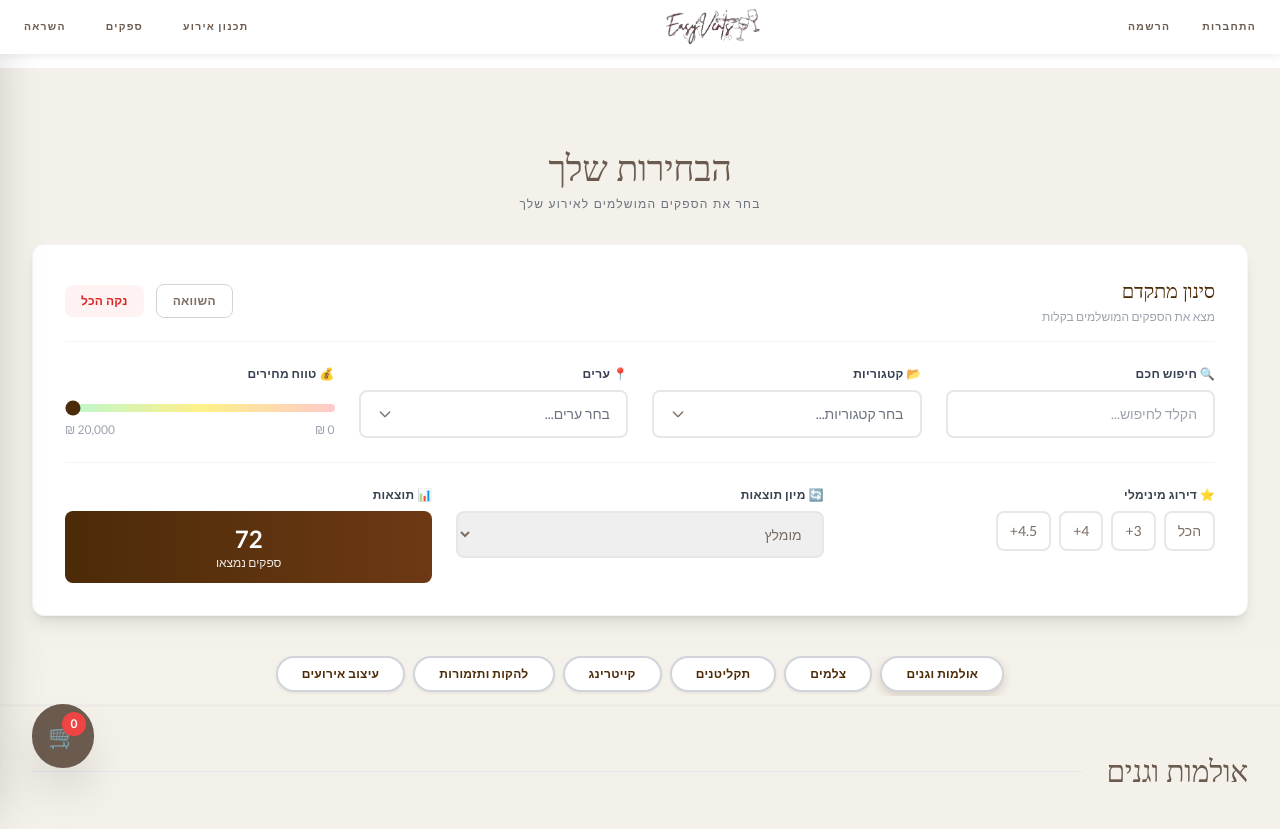
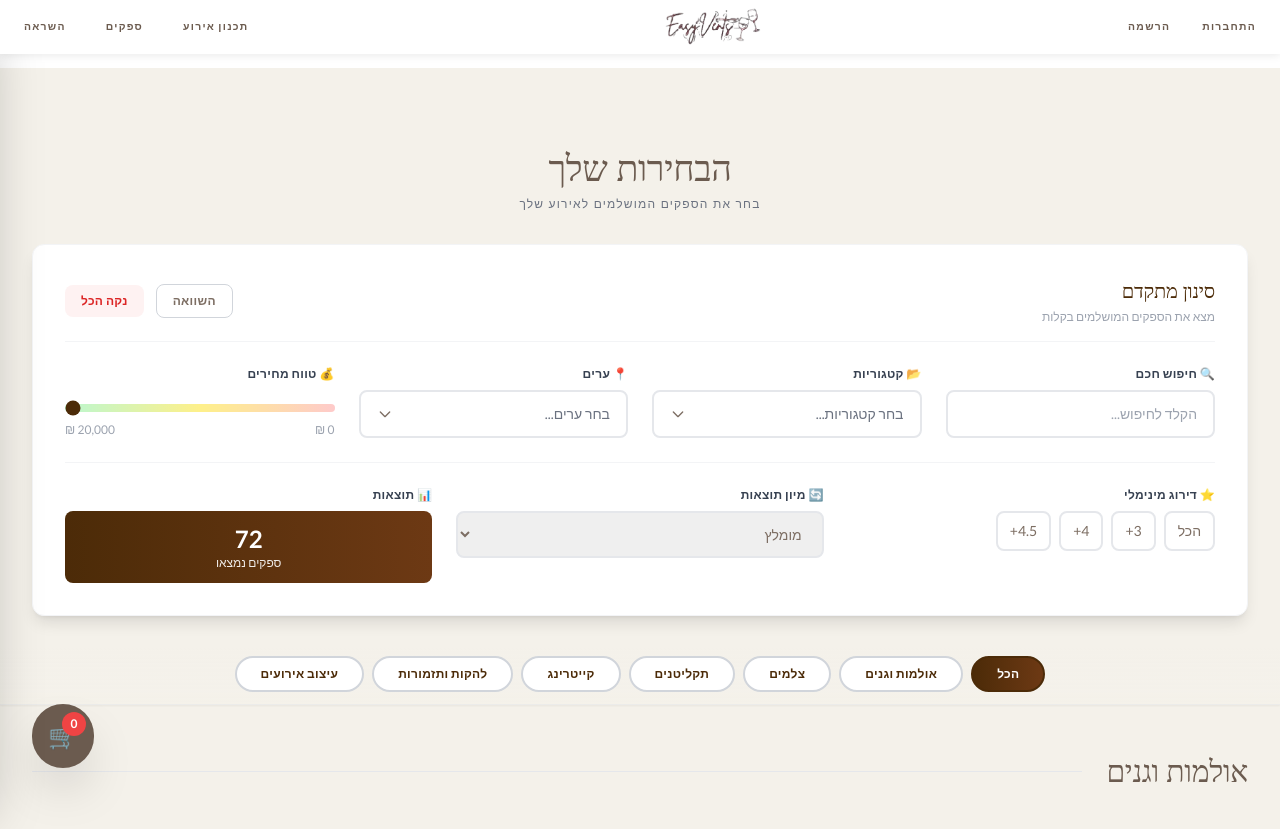
Before and after one commit to HadasaNaki/EesyEvents, a Flask app: page /results in a window 1280 px wide. Shown: the top 829 px of the page. Run offline with Flask 3, Linux system fonts and the light colour scheme; data that the repository does not hold is empty; some libraries are stand-ins or nearby versions; some web fonts are replaced.

Commit message:
feat: Working category filter buttons with quick filter

```diff
--- a/backend/templates/results.html
+++ b/backend/templates/results.html
@@ -186,13 +186,20 @@
         <!-- Premium Category Navigation -->
         <div class="sticky top-[54px] z-40 bg-gradient-to-b from-[#f4f1ea] to-[#f4f1ea]/95 backdrop-blur-md py-2 mb-12 border-b border-gray-200/50 shadow-sm -mx-4 md:-mx-8 px-4 md:px-8">
             <div class="flex justify-center items-center gap-2 flex-wrap px-4 max-w-full overflow-x-auto pb-1">
+                <!-- All Categories Button -->
+                <button onclick="filterByCategory('all')"
+                       class="category-filter-btn px-6 py-2 bg-gradient-to-r from-[color:var(--color-espresso)] to-[color:var(--color-coffee)] border-2 border-[color:var(--color-espresso)] rounded-full text-white font-bold text-xs uppercase tracking-wide whitespace-nowrap transition-all hover:shadow-lg active"
+                       data-category="all">
+                    הכל
+                </button>
+
                 {% for category, items in results.items() %}
                     {% if items %}
-                    <a href="#{{ category }}"
-                       class="category-btn px-6 py-2 bg-white border-2 border-gray-300 rounded-full text-[color:var(--color-espresso)] font-bold text-xs uppercase tracking-wide whitespace-nowrap transition-all duration-250 ease-out hover:scale-108 hover:shadow-md hover:border-[color:var(--color-caramel)] hover:bg-[#faf7f2] hover:text-[color:var(--color-caramel)] active-category:bg-[color:var(--color-espresso)] active-category:text-white active-category:border-[color:var(--color-espresso)] active-category:shadow-md"
-                       onclick="updateActiveCategory(this)">
+                    <button onclick="filterByCategory('{{ category }}')"
+                       class="category-filter-btn px-6 py-2 bg-white border-2 border-gray-300 rounded-full text-[color:var(--color-espresso)] font-bold text-xs uppercase tracking-wide whitespace-nowrap transition-all hover:scale-105 hover:shadow-md hover:border-[color:var(--color-caramel)] hover:bg-[#faf7f2] hover:text-[color:var(--color-caramel)]"
+                       data-category="{{ category }}">
                         {{ category }}
-                    </a>
+                    </button>
                     {% endif %}
                 {% endfor %}
             </div>
@@ -719,6 +726,46 @@
     let selectedCities = [];
     let minRating = 0;
     let favorites = JSON.parse(localStorage.getItem('favorites') || '[]');
+    let activeQuickCategory = 'all'; // For the top category buttons
+
+    // Quick Category Filter (Top Buttons)
+    function filterByCategory(category) {
+        console.log('🔵 Quick filter by category:', category);
+        activeQuickCategory = category;
+
+        // Update button styles
+        document.querySelectorAll('.category-filter-btn').forEach(btn => {
+            if (btn.dataset.category === category) {
+                btn.classList.remove('bg-white', 'border-gray-300', 'text-[color:var(--color-espresso)]');
+                btn.classList.add('bg-gradient-to-r', 'from-[color:var(--color-espresso)]', 'to-[color:var(--color-coffee)]', 'border-[color:var(--color-espresso)]', 'text-white', 'active');
+            } else {
+                btn.classList.remove('bg-gradient-to-r', 'from-[color:var(--color-espresso)]', 'to-[color:var(--color-coffee)]', 'border-[color:var(--color-espresso)]', 'text-white', 'active');
+                btn.classList.add('bg-white', 'border-gray-300', 'text-[color:var(--color-espresso)]');
+            }
+        });
+
+        // Clear advanced category filter if using quick filter
+        if (category !== 'all') {
+            selectedCategories = [category];
+            updateCategoryText();
+        } else {
+            selectedCategories = [];
+            updateCategoryText();
+        }
+
+        // Apply filters
+        applyFilters();
+
+        // Scroll to first visible card
+        if (category !== 'all') {
+            setTimeout(() => {
+                const firstVisible = document.querySelector(`.supplier-card[data-category="${category}"]:not(.hidden)`);
+                if (firstVisible) {
+                    firstVisible.scrollIntoView({ behavior: 'smooth', block: 'center' });
+                }
+            }, 100);
+        }
+    }
 
     // Smart Search with Autocomplete
     function handleSmartSearch(query) {
```
